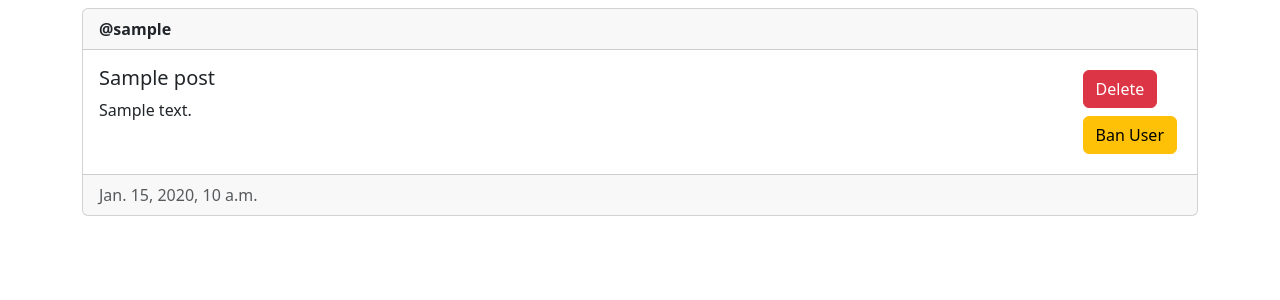
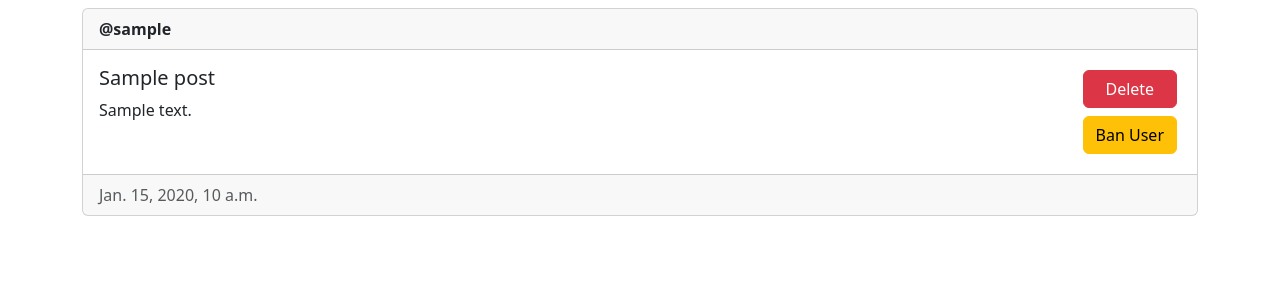
Before and after one commit to fceja/forum_post_app, a Django app: page / in a window 1280 px wide. Shown: the part 56-356 px from the top of the page. Run offline with Django 4.2, Linux system fonts and the light colour scheme; a user stored in the database is signed in; tables that the repository leaves empty hold one stand-in row (values such as "Sample post").

Commit message:
add inline css

```diff
--- a/mysite/main/templates/main/home.html
+++ b/mysite/main/templates/main/home.html
@@ -14,13 +14,13 @@
         {% if user == post.author or perms.main.delete_post %}
             <form class='p-1' method='POST'>
                {% csrf_token %}
-               <button type='submit' class='btn btn-danger' name='post-id' value='{{post.id}}'>Delete</button>
+               <button type='submit' class='btn btn-danger' name='post-id' value='{{post.id}}' style="width:100%">Delete</button>
             </form>
             {% endif %}
             {% if user.is_staff %}
             <form class='p-1' method='POST'>
                 {% csrf_token %}
-                <button type='submit' class='btn btn-warning' name='user-id' value='{{post.author.id}}'>Ban User</button>
+                <button type='submit' class='btn btn-warning' name='user-id' value='{{post.author.id}}' style="width:100%">Ban User</button>
             </form>
             {% endif %}
         </div>
```
